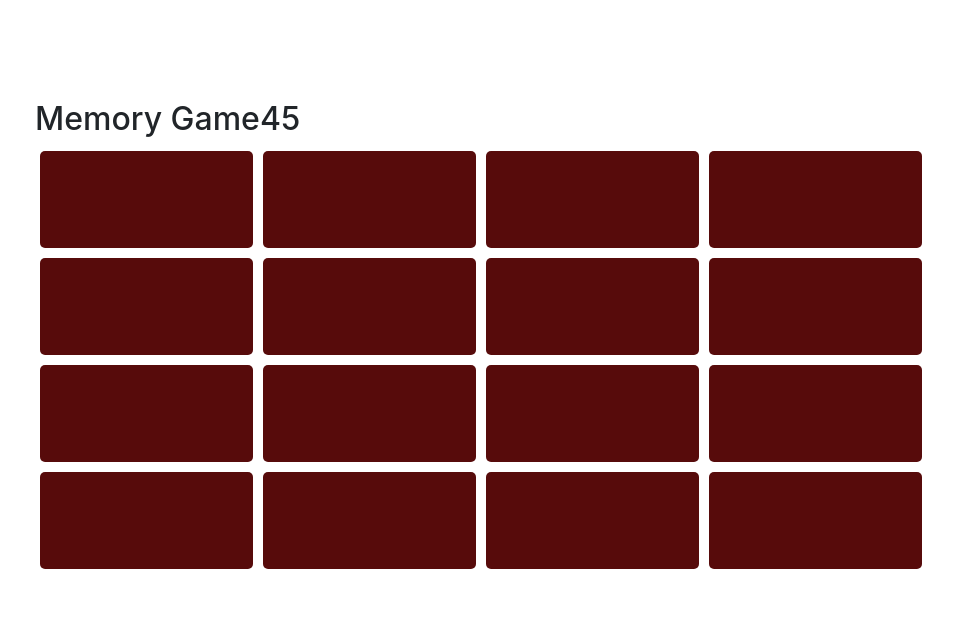
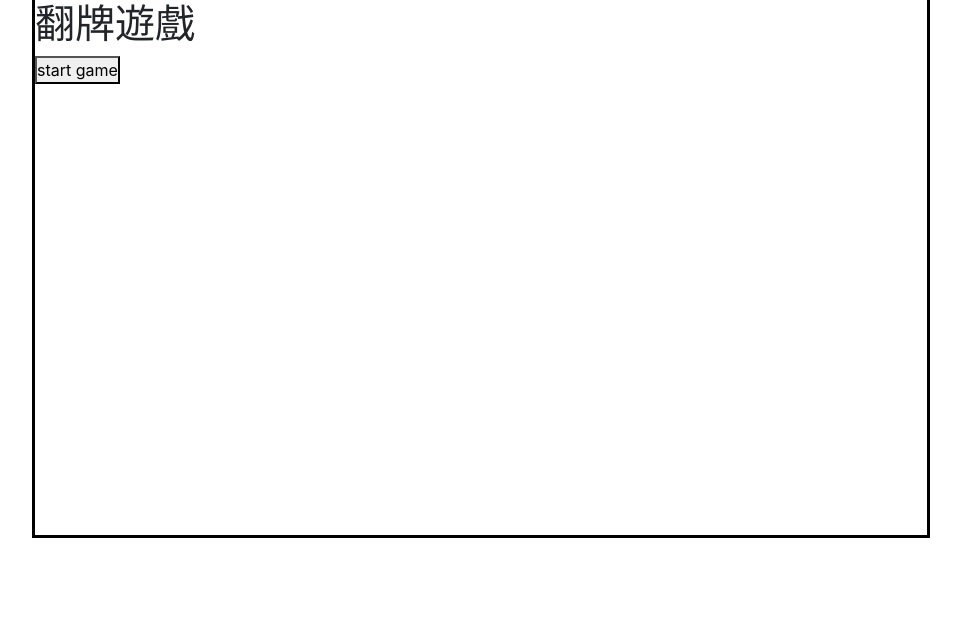
Before and after one commit to hsiaoyangchiang/momoer, a PHP site: page /assets/game/2-flip-card-game-master/index.html in a window 1280 px wide. Shown: the top 634 px of the page, without its empty margins (159-1120 px from the left). Run offline with PHP 8.4, Linux system fonts and the light colour scheme.

Commit message:
3/12
翻牌遊戲刻板

```diff
--- a/assets/game/2-flip-card-game-master/index.html
+++ b/assets/game/2-flip-card-game-master/index.html
@@ -5,15 +5,20 @@
     <meta charset="UTF-8">
     <link href="style.css" rel="stylesheet" type="text/css">
     <link rel="stylesheet" href="https://maxcdn.bootstrapcdn.com/bootstrap/4.3.1/css/bootstrap.min.css">
+    <script src="https://ajax.googleapis.com/ajax/libs/jquery/3.5.1/jquery.min.js"></script>
 </head>
 
 <body>
     <div id="container">
-        <div class="score-panel">
-            <h2>Memory Game</h2>
-            <h2 id="timer">50</h2>
+        <div id="startScreen">
+            <h1>翻牌遊戲</h1>
+            <button onclick="gameStart()">start game</button>
         </div>
-        <section class="memory-game">
+        <div id="score-panel">
+            <h2 id="count">0</h2>
+            <h2 id="timer">40</h2>
+        </div>
+        <section id="memory-game">
             <div class="memory-card" data-framework="banana">
                 <img class="front-face" src="../2-flip-card-game-master/img/banana.png" alt="banana"/>
                 <img class="back-face" src="../2-flip-card-game-master/img/card_bg.png" alt="Memory Card"/>
@@ -36,14 +41,6 @@
             </div>
             <div class="memory-card" data-framework="watermelon">
                 <img class="front-face" src="../2-flip-card-game-master/img/watermelon.png" alt="watermelon" />
-                <img class="back-face" src="../2-flip-card-game-master/img/card_bg.png" alt="Memory Card" />
-            </div>
-            <div class="memory-card" data-framework="lemon">
-                <img class="front-face" src="../2-flip-card-game-master/img/lemon.png" alt="lemon" />
-                <img class="back-face" src="../2-flip-card-game-master/img/card_bg.png" alt="Memory Card" />
-            </div>
-            <div class="memory-card" data-framework="kiwi">
-                <img class="front-face" src="../2-flip-card-game-master/img/kiwi.png" alt="kiwi" />
                 <img class="back-face" src="../2-flip-card-game-master/img/card_bg.png" alt="Memory Card" />
             </div>
             <div class="memory-card" data-framework="banana">
@@ -70,16 +67,13 @@
                 <img class="front-face" src="../2-flip-card-game-master/img/watermelon.png" alt="watermelon" />
                 <img class="back-face" src="../2-flip-card-game-master/img/card_bg.png" alt="Memory Card" />
             </div>
-            <div class="memory-card" data-framework="lemon">
-                <img class="front-face" src="../2-flip-card-game-master/img/lemon.png" alt="lemon" />
-                <img class="back-face" src="../2-flip-card-game-master/img/card_bg.png" alt="Memory Card" />
-            </div>
-            <div class="memory-card" data-framework="kiwi">
-                <img class="front-face" src="../2-flip-card-game-master/img/kiwi.png" alt="kiwi" />
-                <img class="back-face" src="../2-flip-card-game-master/img/card_bg.png" alt="Memory Card" />
-            </div>
         </section>
+        <div id="gameEnd">
+            <h1 id="result"></h1>
+            <button>結束遊戲</button>
+        </div>
     </div>
+
     <script src="script.js"></script>
 </body>
 
--- a/assets/game/2-flip-card-game-master/style.css
+++ b/assets/game/2-flip-card-game-master/style.css
@@ -3,6 +3,7 @@
     margin: 0;
     box-sizing: border-box;
   }
+
 
   /* body {
     height: 100vh;
@@ -23,35 +24,53 @@
   } */
 
 
-  .memory-game {
-    width: 100%;
-    height: 60%;
+  #memory-game {
+    width: 80%;
+    height: 90%;
     margin: auto;
     display: flex;
     flex-wrap: wrap;
     perspective: 1000px;
-    /* margin-top: 0; */
+    outline: black 3px solid;
+    display: none;
   }
-  .score-panel{
+  #score-panel{
     display: flex;
+    margin: 0;
+    display: none;
   }
-  h2{
-    text-align: left;
+
+  #timer{
+    display: flex;
+    flex-direction: row;
+    justify-content: space-between;
+    align-items: center;
+  }
+  #count{
+    display: flex;
+    flex-direction: row;
+    justify-content: space-between;
+    align-items: center;
   }
 
   #container{
     margin: auto;
-    margin-top: 100px;
+    /* margin-top: 100px; */
     width: 892px;
     height: 535px;
+    outline: black 3px solid;
+
   }
+  #gameEnd{
+    display: none;
+  }
+
 
   .memory-card {
     width: calc(25% - 10px);
     height: calc(33.333% - 10px);
     margin: 5px;
     position: relative;
-    /* box-shadow: 1px 1px 0px rgba(0, 0, 0, 1); */
     transform: scale(1);
     transform-style: preserve-3d;
     transition: transform .5s;
@@ -82,3 +101,6 @@
   position: absolute;
   align-items: flex-end;
   }
+  .hide{
+    display:none;
+ }
--- a/main.php
+++ b/main.php
@@ -22,7 +22,6 @@
                 <span class="leaderboard-green">全台數位內容首府 來電詢問2939-3091</span>
             </marquee>
             <div id="btn-signup">
-            <button><a href="signup.html">signup</button>
             <button><a href="login.html">login</button>
             </div>
         </div>
--- a/signup.php
+++ b/signup.php
@@ -69,8 +69,6 @@ if(empty(trim($username))){
 
 //加入資料表game
 $sql = "INSERT INTO Game(username, pwd) VALUES (:username, :pwd)";
-echo $checkUsername;
-echo $pwd;
 $stmt = $dbh->prepare($sql);
 $stmt -> bindParam(":username", $checkUsername);
 $stmt -> bindParam(":pwd", $pwd);
```
Also changed, not shown: assets/game/2-flip-card-game-master/script.js (+37 -28 lines).
